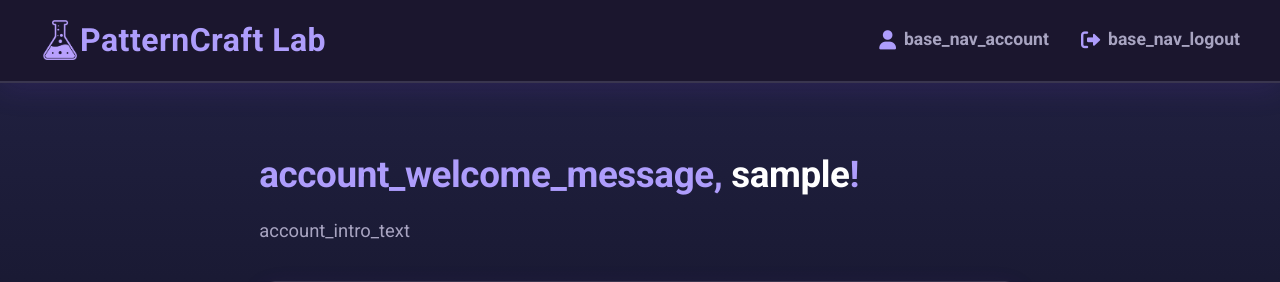
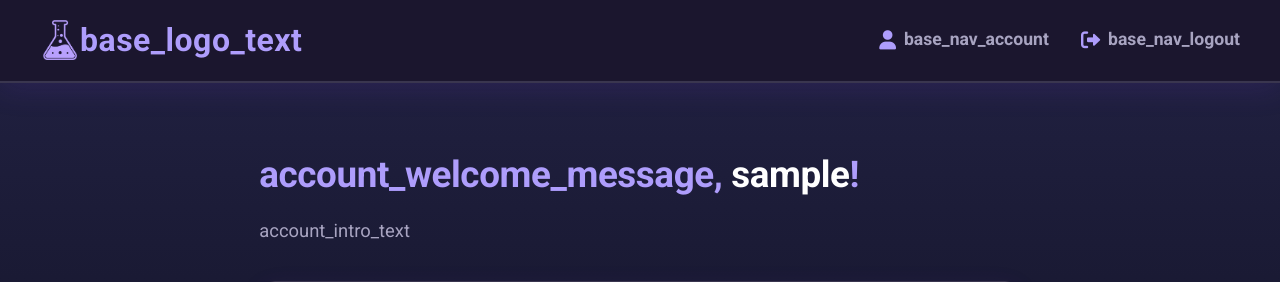
Before and after one commit to LynxVS6/PatternCraft-WEB-Service, a Flask app: page /account in a window 1280 px wide. Shown: the top 282 px of the page. Run offline with Flask 3, Linux system fonts and the light colour scheme; the visitor is signed in with stand-in values (Sample User, id 1); parts of the project's set-up code (start-up, migrations or seed data) failed here and were passed over.

Commit message:
fix: small change

```diff
--- a/app/templates/base.html
+++ b/app/templates/base.html
@@ -15,7 +15,7 @@
       <div class="logo">
          <a href="{{ url_for('main.index') }}" class="logo-link">
     <img class="logo-icon" src="{{ url_for('static', filename='img/logo.png') }}"></img>
-    <h1>PatternCraft Lab</h1>
+    <h1>{{ _('base_logo_text') }}</h1>
   </a>
       </div>
 
```
